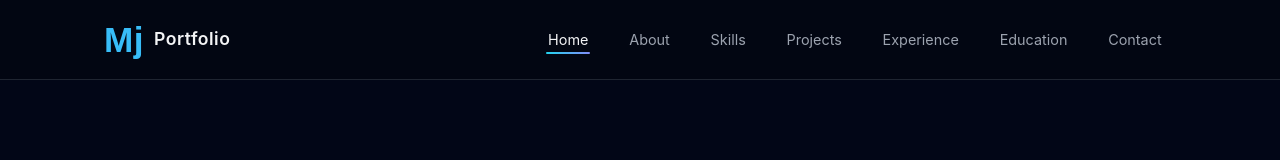
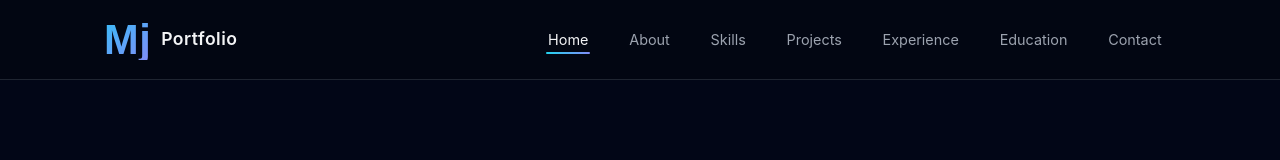
Before and after one commit to Mohan30-7/mohanavijayanj-portfolio, a React (Vite) app: page / in a window 1280 px wide. Shown: the top 160 px of the page. Built offline with nearby package versions, Linux system fonts and the light colour scheme.

Commit message:
style: refine navbar logo with premium blue gradient and Gv. Time script

```diff
--- a/src/styles/index.css
+++ b/src/styles/index.css
@@ -175,10 +175,14 @@ body {
 
 .logo-name {
   font-family: 'Gv. time', sans-serif;
-  font-size: 2.2rem;
-  color: #38bdf8; /* Vibrant Blue */
+  font-size: 2.6rem;
+  background: linear-gradient(to bottom right, #38bdf8, #818cf8);
+  -webkit-background-clip: text;
+  background-clip: text;
+  color: transparent;
   line-height: 1;
   font-weight: bold;
+  display: inline-block;
 }
 
 .logo-text {
```
